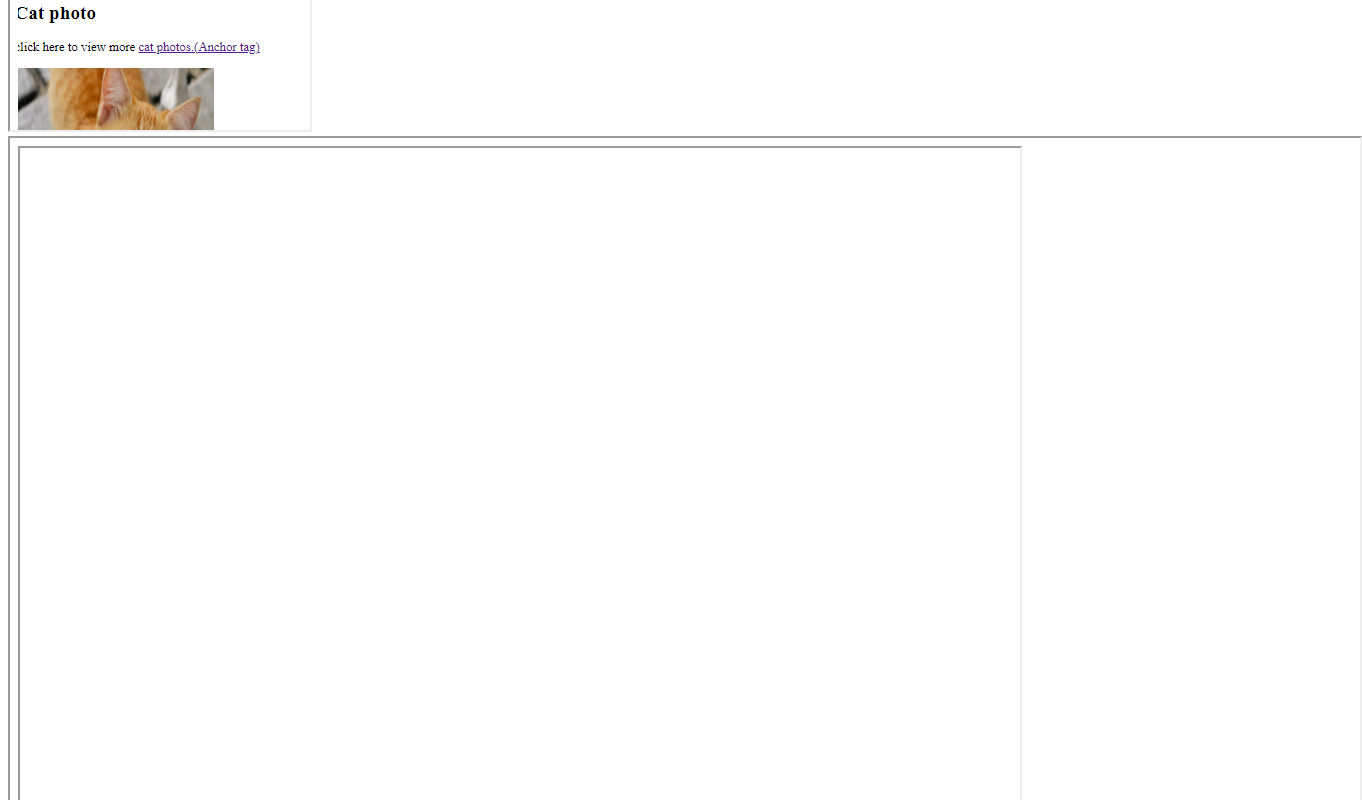
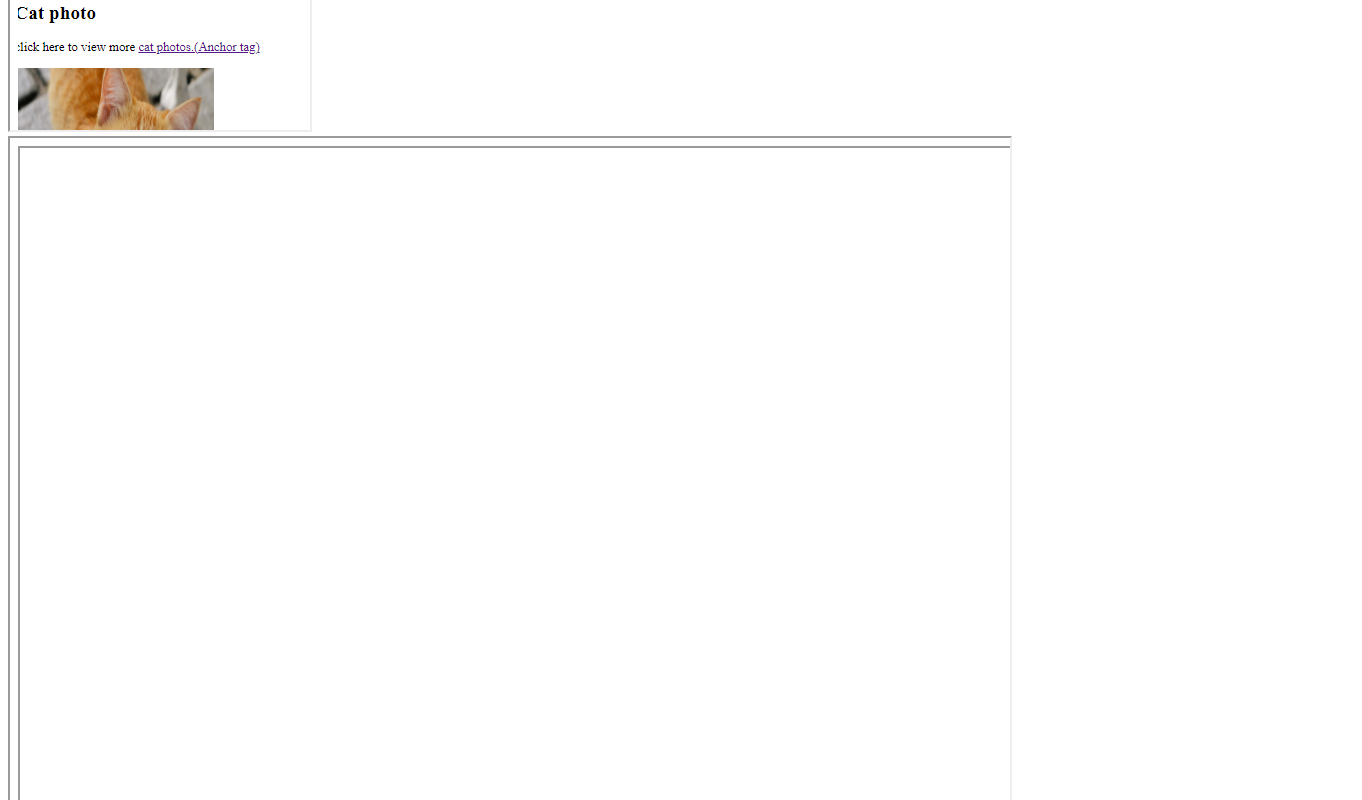
Before and after one commit to Shivamalik21/weeklytest2, a plain HTML site: page index.html in a window 1280 px wide. Shown: the part 880-1680 px from the top of the page, 1362 px wide, since content can reach past the window. Drawn offline with Linux system fonts and the light colour scheme.

Commit message:
Update index.html

```diff
--- a/index.html
+++ b/index.html
@@ -7,6 +7,6 @@
 </head>
 <body>
     <iframe src="./index2.html" frameborder="1" width="300" height="1000"></iframe>
-    <iframe src="./index3.html" frameborder="1" width="1350" height="1000"></iframe>
+    <iframe src="./index3.html" frameborder="1" width="1000" height="1000"></iframe>
 </body>
 </html>
```
